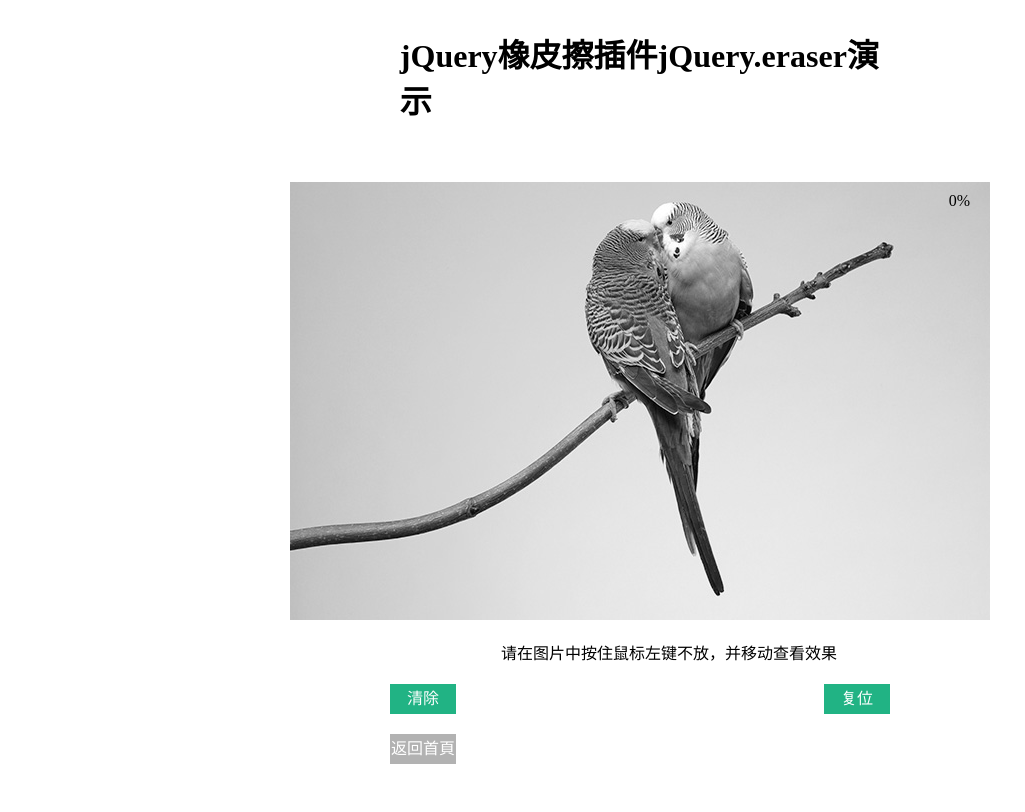
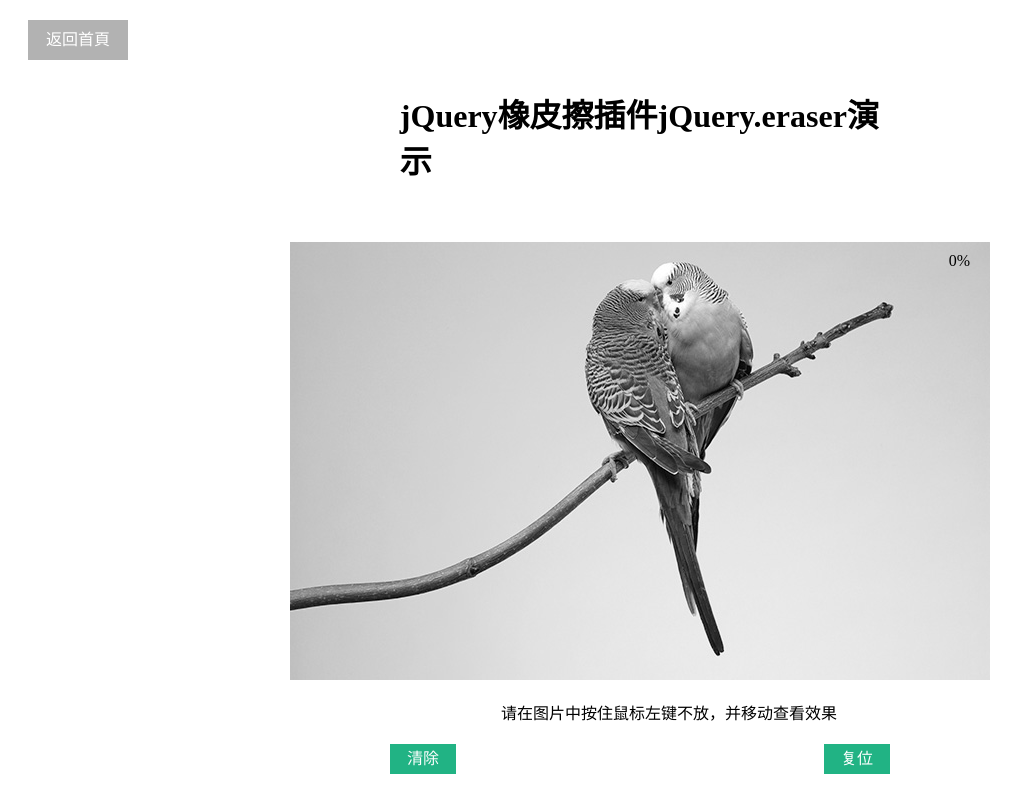
Before and after one commit to lanxin1234/homepage, a plain HTML site: page eraser.html in a window 1280 px wide. Shown: the top 812 px of the page, without its empty margins (0-1025 px from the left). Drawn offline with Linux system fonts and the light colour scheme.

Commit message:
Add files via upload

```diff
--- a/eraser.html
+++ b/eraser.html
@@ -5,6 +5,9 @@
     <meta charset="UTF-8">
     <title>Document</title>
     <style>
+    body{
+        overflow: hidden;
+    }
     .box {
         position: relative;
         width: 700px;
@@ -87,20 +90,23 @@
     	text-decoration: none;
     }
 
-    .btn span.fanhui {
+ span.fanhui {
     	display: block;
-        position: relative;
-      /*float:left;*/
-        width: 66px;
-        height: 30px;
-        top: 50px;
-        right: 200px;
+        width: 100px;
+        height: 40px;
+        line-height:40px;
+        margin:20px 20px;
+        text-align: center;
         background:rgba(0,0,0,0.3);
+    }
+    span.fanhui a{
+
     }
     </style>
 </head>
 
 <body>
+ <span class="fanhui"><a href="faxian.html">返回首頁</a></span>
     <h1>jQuery橡皮擦插件jQuery.eraser演示</h1>
     <p><a href="http://www.sucaihuo.com">参考来源-->素材火 http://www.sucaihuo.com</a></p>
     <div class="box">
@@ -112,7 +118,7 @@
     <div class="btn">
         <span class="clear">清除</span>
         <span class="reset">复位</span>
-        <span class="fanhui"><a href="faxian.html">返回首頁</a></span>
+
     </div>
     <script src="js/jquery-1.8.3.min.js"></script>
     <script src="js/jquery.eraser.js"></script>
```
